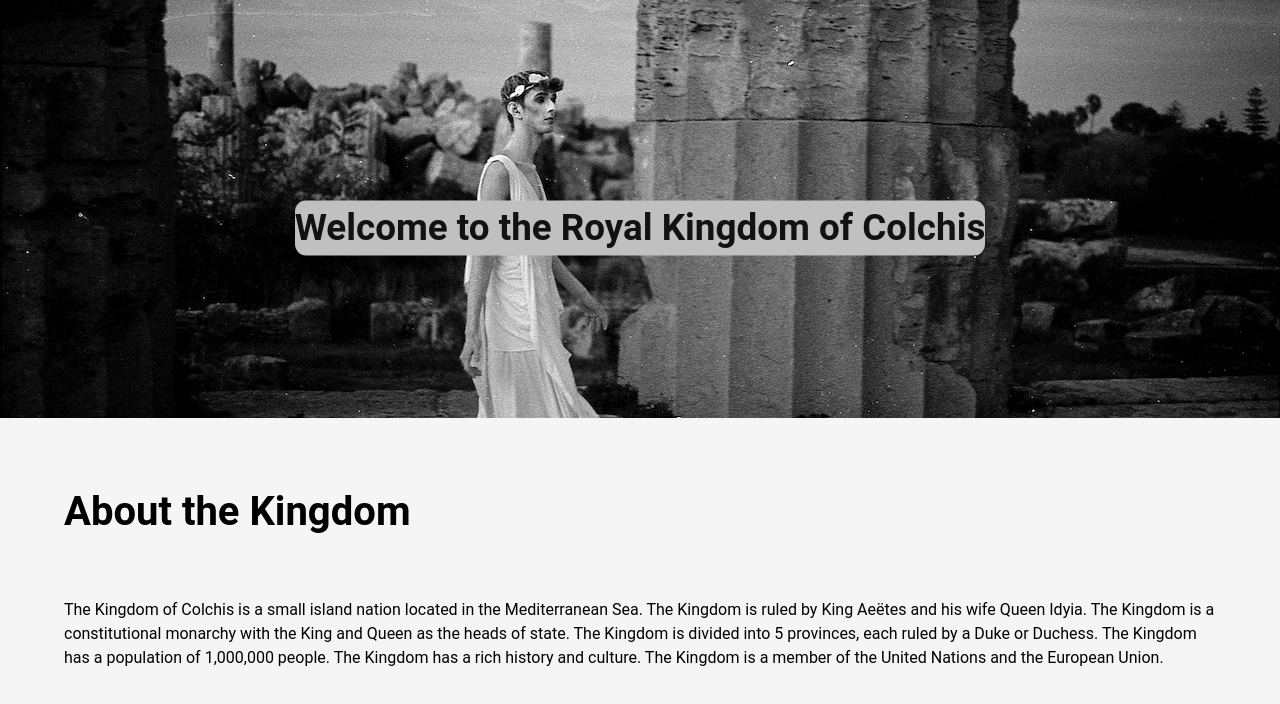
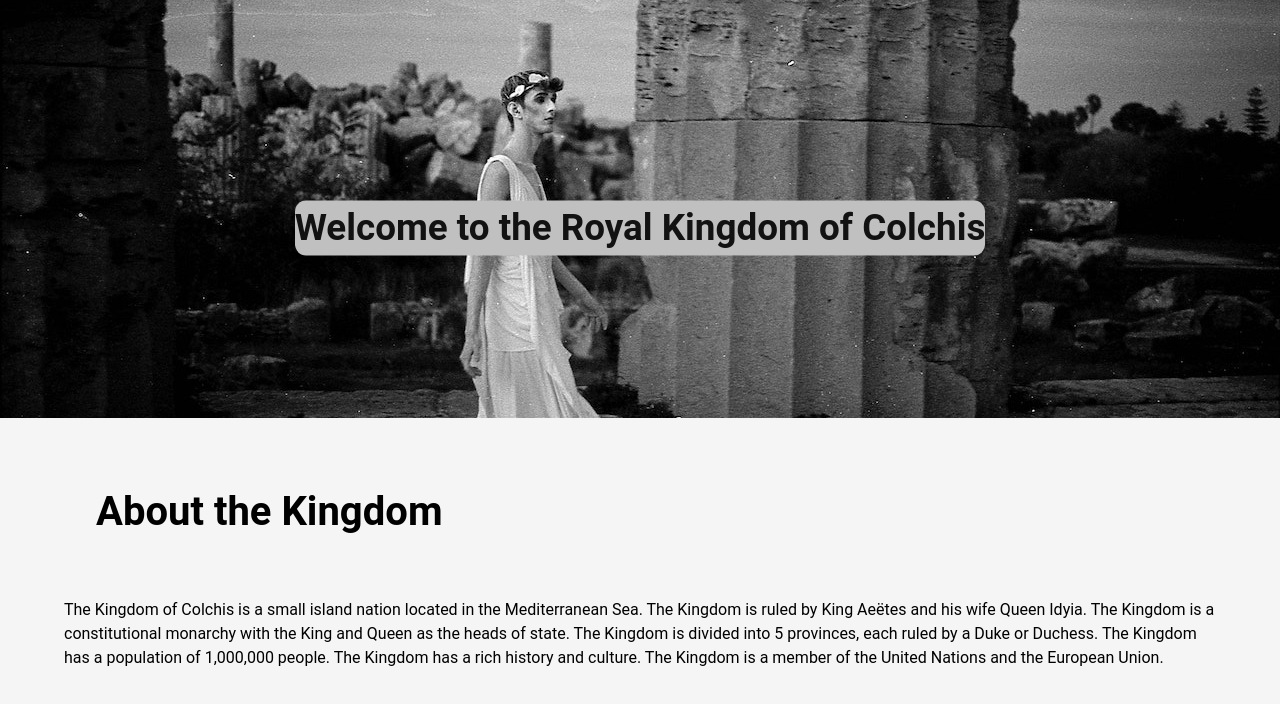
Before and after one commit to Ange230700/techChallengeWildCodeSchool, a plain HTML site: page index.html in a window 1280 px wide. Shown: the part 92-796 px from the top of the page. Drawn offline with Linux system fonts and the light colour scheme.

Commit message:
styling the page about the royal family 3

```diff
--- a/styles/imagesDisplay.css
+++ b/styles/imagesDisplay.css
@@ -1,6 +1,6 @@
 h2 {
   font-size: 2.5rem;
-  margin: 2rem 0;
+  margin: 2rem;
 }
 
 .imagesDisplay {
```
